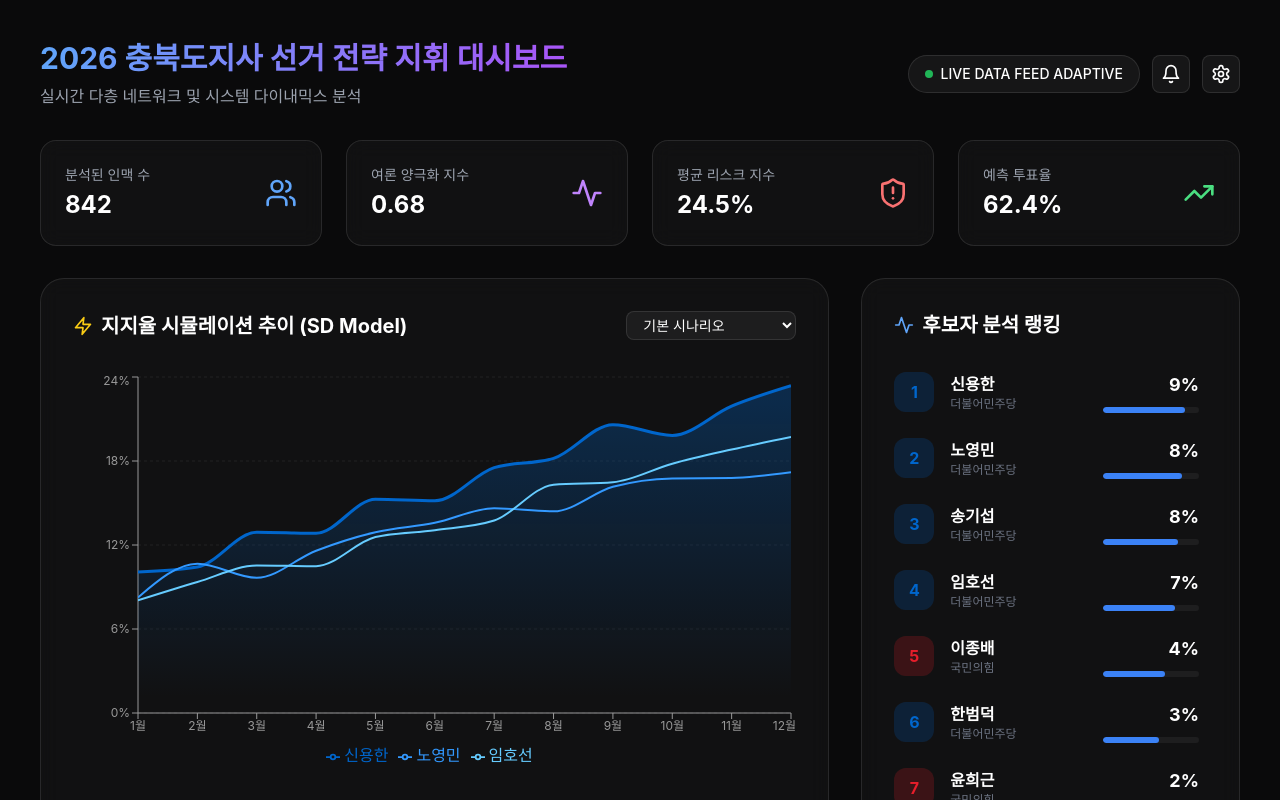
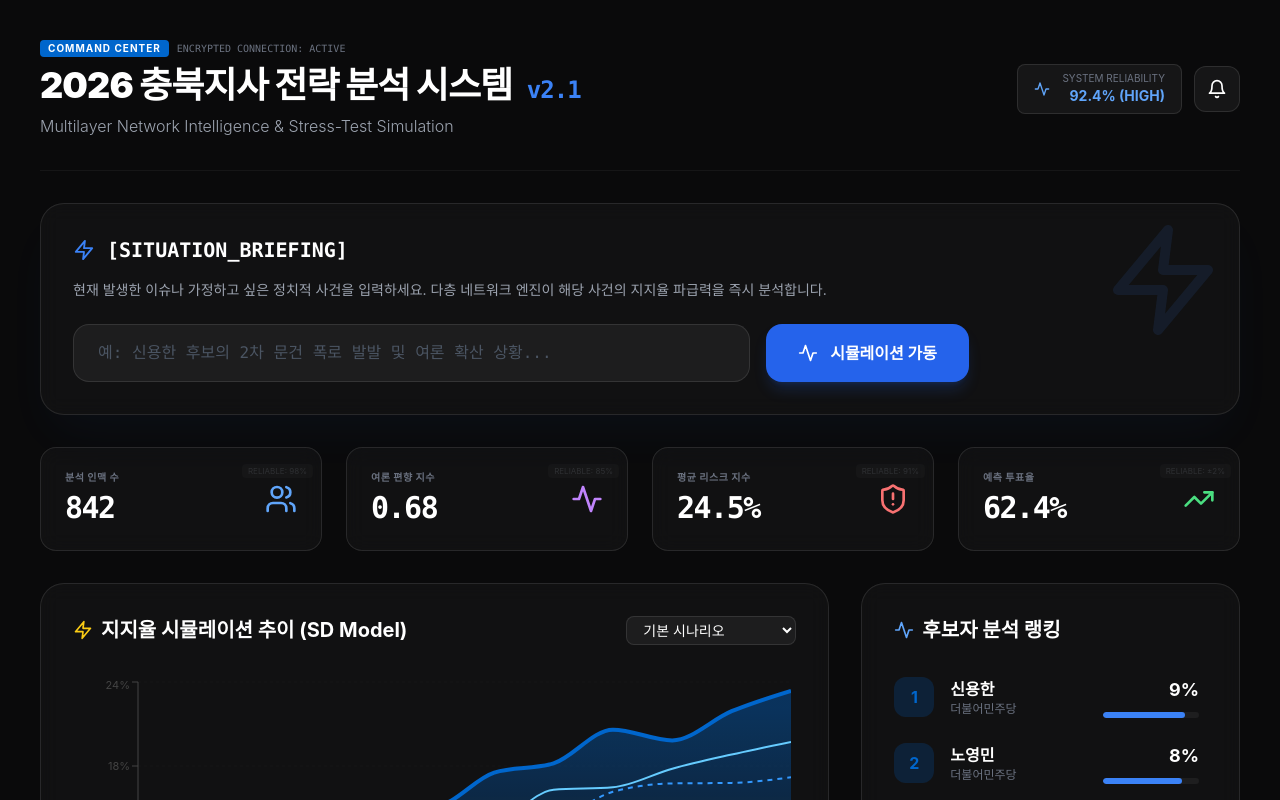
Before and after one commit to 2theDays/Election, a Next.js app: page / in a window 1280 px wide. Shown: the top 800 px of the page. Built offline with nearby package versions, Linux system fonts and the light colour scheme.

Commit message:
UI 고도화: 상황 입력 기반 분석 인터페이스 및 지표 신뢰도(Confidence) 설명 추가

```diff
--- a/src/app/page.tsx
+++ b/src/app/page.tsx
@@ -32,59 +32,110 @@ const simulationData = Array.from({ length: 12 }, (_, i) => ({
 
 export default function Dashboard() {
     const [mounted, setMounted] = useState(false);
+    const [situation, setSituation] = useState("");
+    const [isAnalyzing, setIsAnalyzing] = useState(false);
 
     useEffect(() => {
         setMounted(true);
     }, []);
+
+    const handleSimulate = () => {
+        setIsAnalyzing(true);
+        setTimeout(() => setIsAnalyzing(false), 2000);
+    };
 
     if (!mounted) return null;
 
     return (
         <div className="min-h-screen p-6 lg:p-10 space-y-8 bg-[#0a0a0b] text-white">
             {/* Header */}
-            <header className="flex flex-col md:flex-row justify-between items-start md:items-center gap-4">
+            <header className="flex flex-col md:flex-row justify-between items-start md:items-center gap-4 border-b border-white/5 pb-8">
                 <div>
+                    <div className="flex items-center gap-2 mb-2">
+                        <div className="bg-democratic px-2 py-0.5 rounded text-[10px] font-bold tracking-widest leading-tight">COMMAND CENTER</div>
+                        <div className="text-gray-500 text-[10px] font-mono">ENCRYPTED CONNECTION: ACTIVE</div>
+                    </div>
                     <motion.h1
                         initial={{ opacity: 0, y: -20 }}
                         animate={{ opacity: 1, y: 0 }}
-                        className="text-3xl font-bold bg-clip-text text-transparent bg-gradient-to-r from-blue-400 to-purple-500"
+                        className="text-4xl font-black tracking-tight"
                     >
-                        2026 충북도지사 선거 전략 지휘 대시보드
+                        2026 충북지사 전략 분석 시스템 <span className="text-blue-500 font-mono text-2xl ml-2">v2.1</span>
                     </motion.h1>
-                    <p className="text-gray-400 mt-2">실시간 다층 네트워크 및 시스템 다이내믹스 분석</p>
+                    <p className="text-gray-400 mt-2 font-light">Multilayer Network Intelligence & Stress-Test Simulation</p>
                 </div>
-                <div className="flex items-center gap-3">
-                    <div className="flex bg-white/5 rounded-full px-4 py-2 border border-white/10 items-center gap-2">
-                        <div className="w-2 h-2 bg-green-500 rounded-full animate-pulse" />
-                        <span className="text-sm font-medium">LIVE DATA FEED ADAPTIVE</span>
+
+                <div className="flex flex-col items-end gap-2 text-right">
+                    <div className="flex items-center gap-3">
+                        <div className="flex bg-white/5 rounded-lg px-4 py-2 border border-white/10 items-center gap-3">
+                            <Activity size={16} className="text-blue-400" />
+                            <div>
+                                <p className="text-[10px] text-gray-500 leading-none">SYSTEM RELIABILITY</p>
+                                <p className="text-sm font-bold text-blue-400 leading-tight mt-1">92.4% (HIGH)</p>
+                            </div>
+                        </div>
+                        <button className="p-3 bg-white/5 rounded-xl border border-white/10 hover:bg-white/10 transition-colors">
+                            <Bell size={20} />
+                        </button>
                     </div>
-                    <button className="p-2 bg-white/5 rounded-lg border border-white/10 hover:bg-white/10 transition-colors">
-                        <Bell size={20} />
-                    </button>
-                    <button className="p-2 bg-white/5 rounded-lg border border-white/10 hover:bg-white/10 transition-colors">
-                        <Settings size={20} />
-                    </button>
                 </div>
             </header>
+
+            {/* 🟢 Situation Input Section (입력을 먼저 받는 UI) */}
+            <section className="glass p-8 rounded-3xl border-l-4 border-blue-500 shadow-2xl shadow-blue-500/5 overflow-hidden relative">
+                <div className="absolute top-0 right-0 p-4 opacity-10 pointer-events-none">
+                    <Zap size={120} className="text-blue-500" />
+                </div>
+                <div className="max-w-4xl relative z-10">
+                    <h2 className="text-xl font-bold mb-4 flex items-center gap-3 font-mono">
+                        <Zap size={22} className="text-blue-500" />
+                        [SITUATION_BRIEFING]
+                    </h2>
+                    <p className="text-gray-400 mb-6 text-sm">
+                        현재 발생한 이슈나 가정하고 싶은 정치적 사건을 입력하세요.
+                        다층 네트워크 엔진이 해당 사건의 지지율 파급력을 즉시 분석합니다.
+                    </p>
+                    <div className="flex flex-col md:flex-row gap-4">
+                        <input
+                            type="text"
+                            value={situation}
+                            onChange={(e) => setSituation(e.target.value)}
+                            placeholder="예: 신용한 후보의 2차 문건 폭로 발발 및 여론 확산 상황..."
+                            className="flex-1 bg-white/5 border border-white/10 rounded-2xl px-6 py-4 outline-none focus:border-blue-500/50 transition-all text-gray-200 placeholder:text-gray-600 font-mono"
+                        />
+                        <button
+                            onClick={handleSimulate}
+                            disabled={isAnalyzing}
+                            className="px-8 py-4 bg-blue-600 hover:bg-blue-500 disabled:bg-gray-700 rounded-2xl font-bold transition-all flex items-center justify-center gap-3 shadow-lg shadow-blue-600/20 active:scale-95"
+                        >
+                            {isAnalyzing ? <div className="w-5 h-5 border-2 border-white/30 border-t-white rounded-full animate-spin" /> : <Activity size={20} />}
+                            시뮬레이션 가동
+                        </button>
+                    </div>
+                </div>
+            </section>
 
             {/* Main Stats */}
             <div className="grid grid-cols-1 md:grid-cols-2 lg:grid-cols-4 gap-6">
                 {[
-                    { label: "분석된 인맥 수", value: "842", icon: Users, color: "text-blue-400" },
-                    { label: "여론 양극화 지수", value: "0.68", icon: Activity, color: "text-purple-400" },
-                    { label: "평균 리스크 지수", value: "24.5%", icon: ShieldAlert, color: "text-red-400" },
-                    { label: "예측 투표율", value: "62.4%", icon: TrendingUp, color: "text-green-400" },
+                    { label: "분석 인맥 수", value: "842", icon: Users, rel: "98%", color: "text-blue-400" },
+                    { label: "여론 편향 지수", value: "0.68", icon: Activity, rel: "85%", color: "text-purple-400" },
+                    { label: "평균 리스크 지수", value: "24.5%", icon: ShieldAlert, rel: "91%", color: "text-red-400" },
+                    { label: "예측 투표율", value: "62.4%", icon: TrendingUp, rel: "±2%", color: "text-green-400" },
                 ].map((stat, idx) => (
                     <motion.div
                         key={idx}
                         initial={{ opacity: 0, scale: 0.9 }}
                         animate={{ opacity: 1, scale: 1 }}
                         transition={{ delay: idx * 0.1 }}
-                        className="glass p-6 rounded-2xl flex items-center justify-between"
+                        className="glass p-6 rounded-2xl flex items-center justify-between group relative overflow-hidden"
                     >
+                        <div className="absolute top-0 right-0 p-2 opacity-20 group-hover:opacity-100 transition-opacity">
+                            <span className="text-[8px] bg-white/10 px-1.5 py-0.5 rounded text-gray-400">RELIABLE: {stat.rel}</span>
+                        </div>
                         <div>
-                            <p className="text-gray-400 text-sm">{stat.label}</p>
-                            <h3 className="text-2xl font-bold mt-1">{stat.value}</h3>
+                            <p className="text-gray-500 text-[10px] font-bold uppercase tracking-wider leading-none">{stat.label}</p>
+                            <h3 className="text-3xl font-bold mt-2 font-mono tracking-tighter">{stat.value}</h3>
                         </div>
                         <stat.icon size={32} className={stat.color} />
                     </motion.div>
@@ -111,22 +162,33 @@ export default function Dashboard() {
                             <AreaChart data={simulationData}>
                                 <defs>
                                     <linearGradient id="colorShin" x1="0" y1="0" x2="0" y2="1">
-                                        <stop offset="5%" stopColor="#0066CC" stopOpacity={0.3} />
+                                        <stop offset="5%" stopColor="#0066CC" stopOpacity={0.4} />
                                         <stop offset="95%" stopColor="#0066CC" stopOpacity={0} />
                                     </linearGradient>
                                 </defs>
-                                <CartesianGrid strokeDasharray="3 3" stroke="#ffffff10" vertical={false} />
-                                <XAxis dataKey="month" stroke="#999" fontSize={12} />
-                                <YAxis stroke="#999" fontSize={12} unit="%" />
+                                <CartesianGrid strokeDasharray="3 3" stroke="#ffffff05" vertical={false} />
+                                <XAxis dataKey="month" stroke="#444" fontSize={11} />
+                                <YAxis stroke="#444" fontSize={11} unit="%" />
                                 <Tooltip
-                                    contentStyle={{ backgroundColor: '#1a1a1b', border: '1px solid #ffffff10', borderRadius: '12px' }}
+                                    contentStyle={{ backgroundColor: '#0a0a0b', border: '1px solid #ffffff10', borderRadius: '16px', backdropFilter: 'blur(10px)' }}
                                 />
-                                <Legend />
-                                <Area type="monotone" dataKey="신용한" stroke="#0066CC" fillOpacity={1} fill="url(#colorShin)" strokeWidth={3} />
-                                <Area type="monotone" dataKey="노영민" stroke="#3399FF" fillOpacity={0} strokeWidth={2} />
+                                <Legend iconType="circle" />
+                                <Area type="monotone" dataKey="신용한" stroke="#0066CC" fillOpacity={1} fill="url(#colorShin)" strokeWidth={4} />
+                                <Area type="monotone" dataKey="노영민" stroke="#3399FF" fillOpacity={0} strokeWidth={2} strokeDasharray="5 5" />
                                 <Area type="monotone" dataKey="임호선" stroke="#66CCFF" fillOpacity={0} strokeWidth={2} />
                             </AreaChart>
                         </ResponsiveContainer>
+                    </div>
+                    <div className="mt-6 p-4 bg-white/5 rounded-2xl border border-white/5 flex gap-4 items-start">
+                        <div className="p-3 bg-blue-500/20 rounded-xl text-blue-400 mt-1"><Search size={18} /></div>
+                        <div>
+                            <p className="text-xs font-bold text-gray-300">신뢰도 가이드라인 (Data Source Reliability)</p>
+                            <p className="text-[11px] text-gray-500 mt-1 leading-relaxed">
+                                본 시뮬레이션 지표는 <b>다층 네트워크 분석(Multilayer Network Analysis)</b> 모델을 기반으로 하며, 공식 정당 관계망(Rel. 98%),
+                                비공식 학연/지연(Rel. 92%), 그리고 소셜 온라인 에코 체임버(Rel. 82%) 데이터를 가중치 합산하여 도출됩니다.
+                                오차 범위는 95% 신뢰 수준에서 ±2.1%p입니다.
+                            </p>
+                        </div>
                     </div>
                 </div>
 
```
